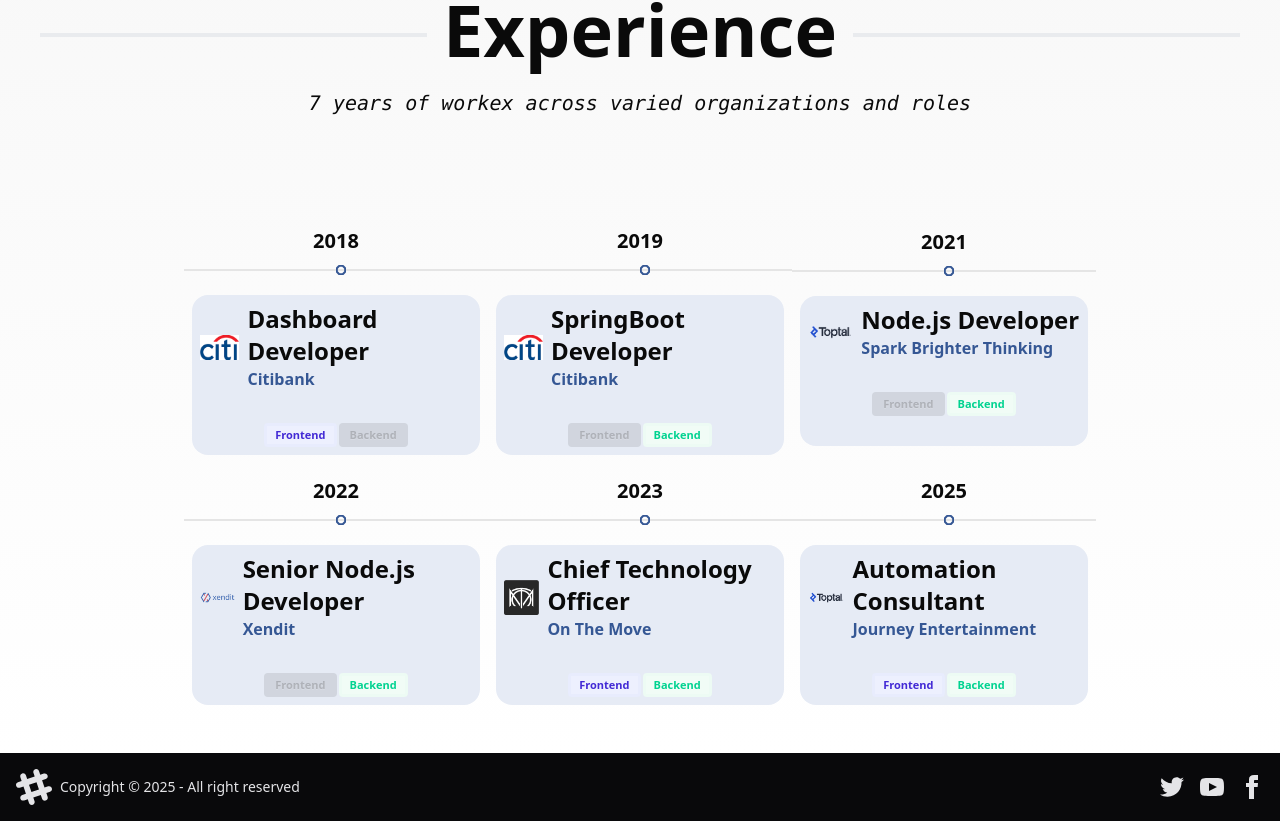
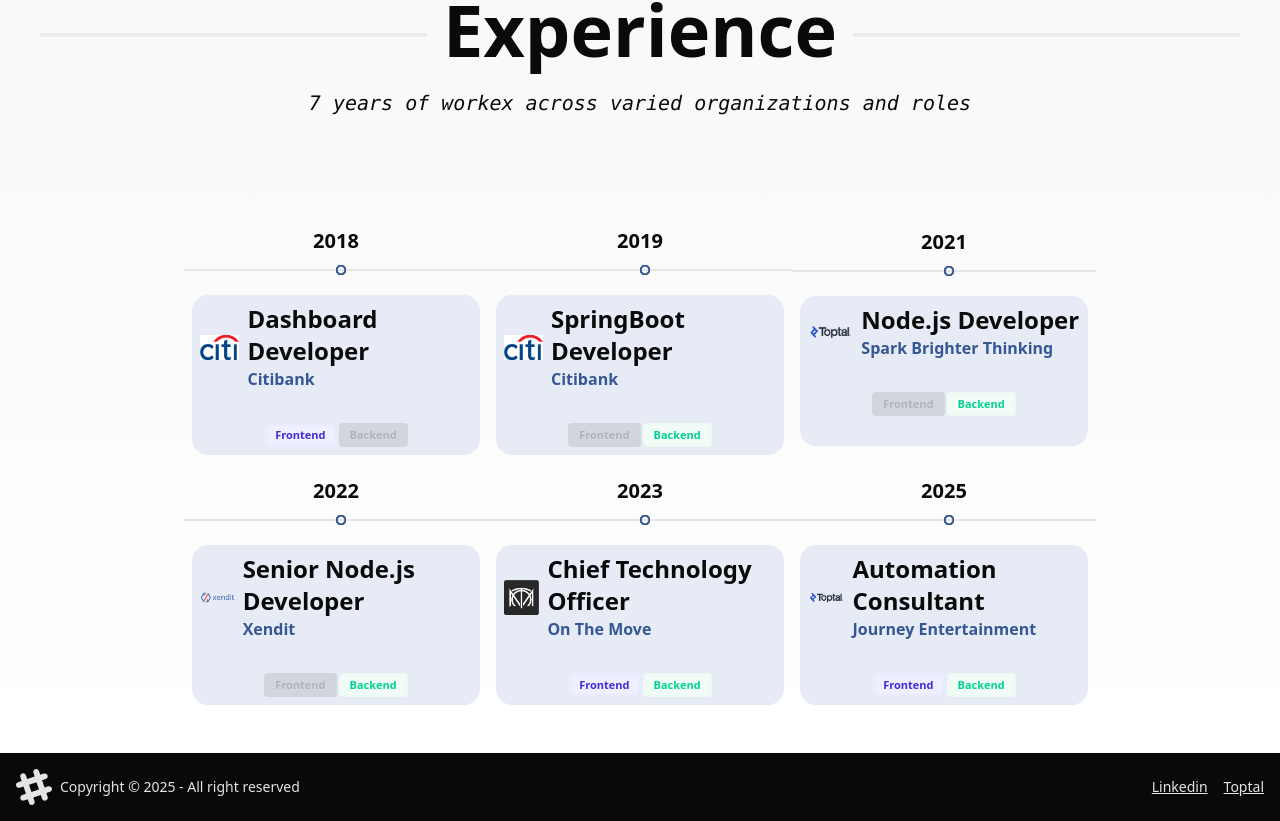
Before and after one commit to pranav-9/my-portfolio, a Next.js app: page / in a window 1280 px wide. Shown: the part 2741-3562 px from the top of the page. Built offline with nearby package versions, Linux system fonts and the light colour scheme.

Commit message:
footer changes

```diff
--- a/src/app/footer.tsx
+++ b/src/app/footer.tsx
@@ -18,7 +18,7 @@ const Footer = () => {
         <p>Copyright © {new Date().getFullYear()} - All right reserved</p>
       </aside>
       <nav className="grid-flow-col gap-4 md:place-self-center md:justify-self-end">
-        <a>
+        {/* <a>
           <svg
             xmlns="http://www.w3.org/2000/svg"
             width="24"
@@ -50,6 +50,18 @@ const Footer = () => {
           >
             <path d="M9 8h-3v4h3v12h5v-12h3.642l.358-4h-4v-1.667c0-.955.192-1.333 1.115-1.333h2.885v-5h-3.808c-3.596 0-5.192 1.583-5.192 4.615v3.385z"></path>
           </svg>
+        </a> */}
+        <a
+          className="link link-hover underline"
+          href="https://www.linkedin.com/in/pranav-yadav-375247b6/"
+        >
+          Linkedin
+        </a>
+        <a
+          className="link link-hover underline"
+          href="https://talent.toptal.com/resume/developers/pranav-yadav"
+        >
+          Toptal
         </a>
       </nav>
     </footer>
```
